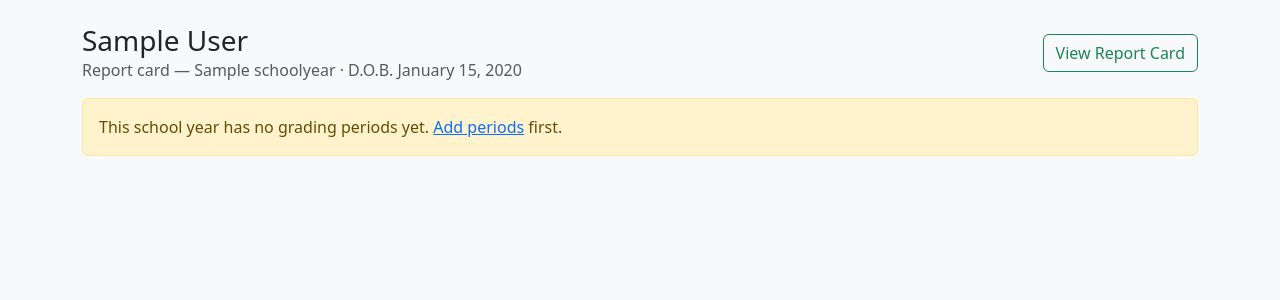
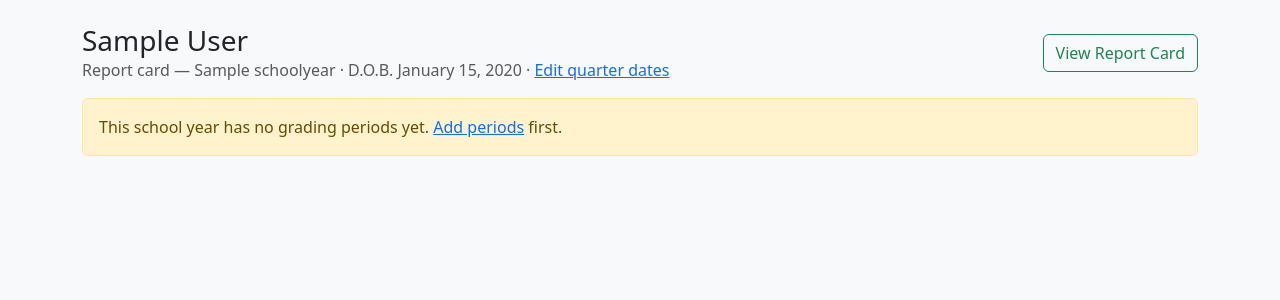
Before and after one commit to lbhall/pines-reportcards, a Django app: page /cards/1/1/ in a window 1280 px wide. Shown: the part 56-356 px from the top of the page. Run offline with Django 5.2, Linux system fonts and the light colour scheme; a user stored in the database is signed in; tables that the repository leaves empty hold one stand-in row (values such as "Sample post").

Commit message:
Link to quarter date editing from the report card entry screen (#10)
Co-authored-by: Claude Fable 5 <noreply@anthropic.com>

```diff
--- a/reportcards/templates/reportcards/card_entry.html
+++ b/reportcards/templates/reportcards/card_entry.html
@@ -12,7 +12,8 @@
 <div class="d-flex justify-content-between align-items-center mb-3">
     <div>
         <h1 class="h3 mb-0">{{ student.name }}</h1>
-        <div class="text-muted">Report card — {{ year.label }} · D.O.B. {{ student.date_of_birth|date:'F j, Y' }}</div>
+        <div class="text-muted">Report card — {{ year.label }} · D.O.B. {{ student.date_of_birth|date:'F j, Y' }}
+            · <a href="{% url 'year_edit' year.pk %}">Edit quarter dates</a></div>
     </div>
     <a href="{% url 'card_print' card.pk %}" class="btn btn-outline-success">View Report Card</a>
 </div>
--- a/reportcards/test_entry.py
+++ b/reportcards/test_entry.py
@@ -62,6 +62,10 @@ class CardEntryGetTests(EntryTestCase):
         self.assertContains(response, 'Quarter 1')
         self.assertContains(response, f'grade-{la.pk}-{self.q1.pk}-assessment')
         self.assertContains(response, f'att-{self.q1.pk}-absences')
+
+    def test_links_to_year_edit_for_quarter_dates(self):
+        response = self.client.get(self.entry_url())
+        self.assertContains(response, reverse('year_edit', args=[self.year.pk]))
 
     def test_designation_column_header_and_full_word_options(self):
         response = self.client.get(self.entry_url())
```
